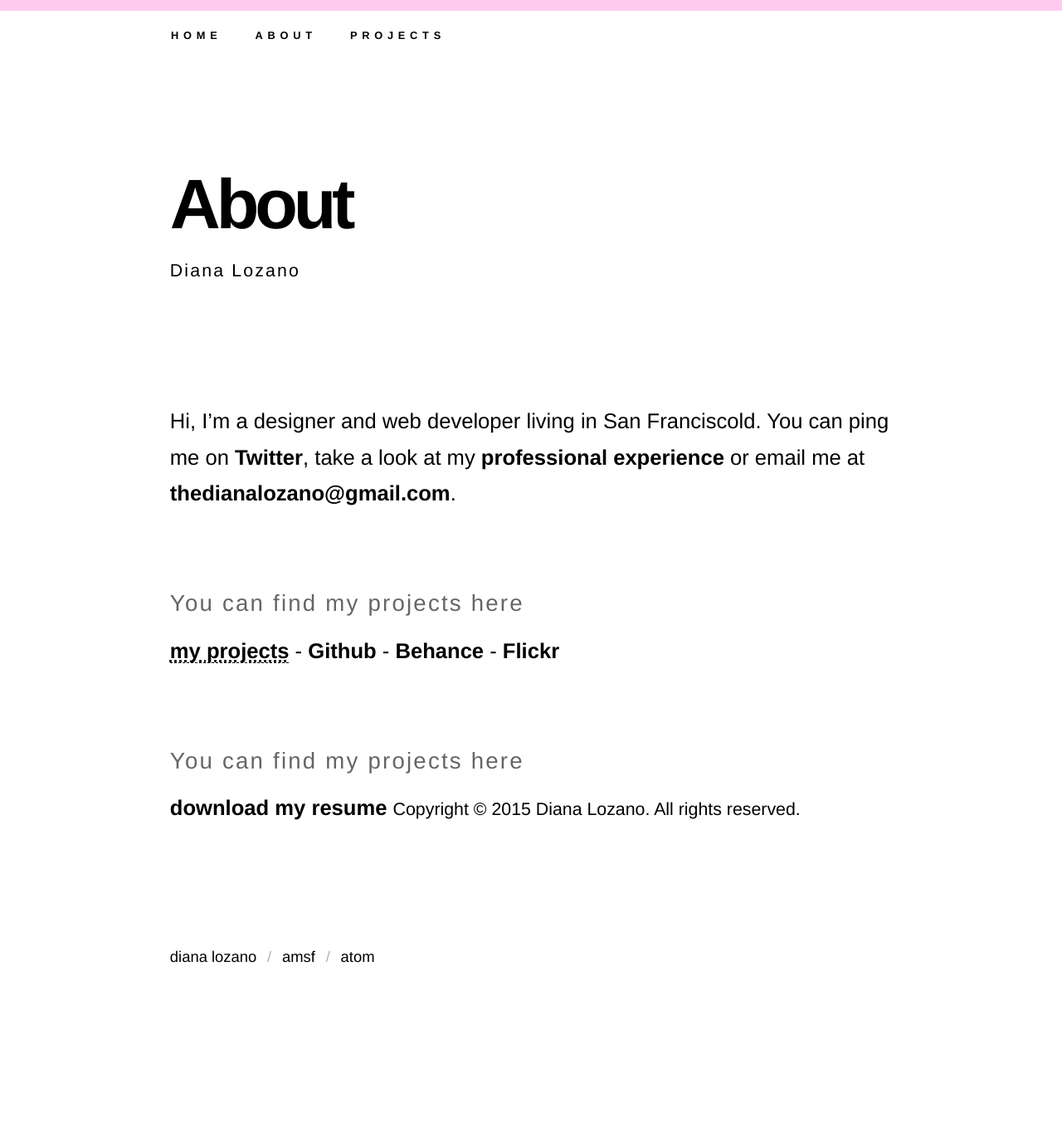
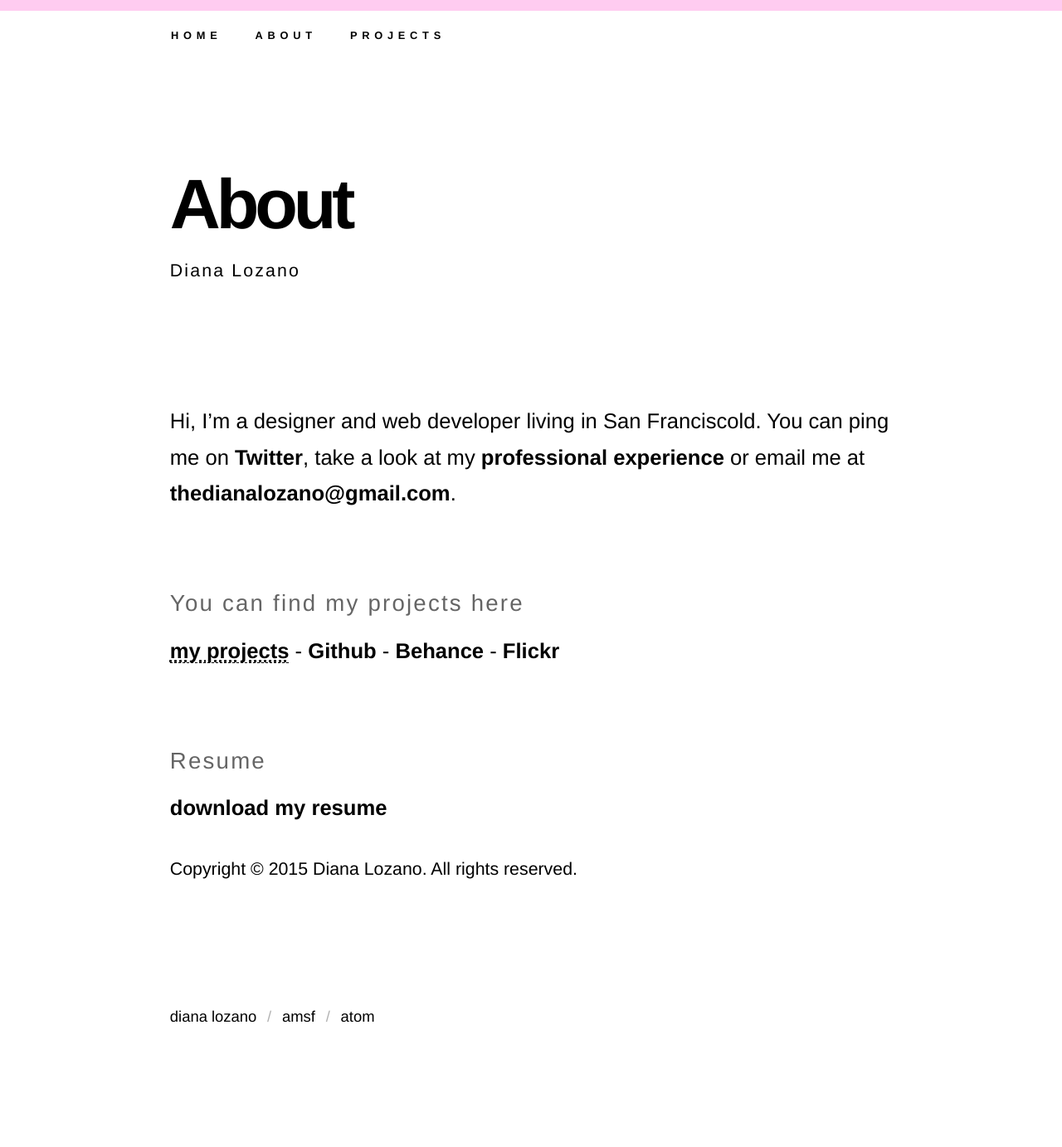
Before and after one commit to cutofmyjib/cutofmyjib.github.io, a Jekyll site: the page built from about.md, in a window 1280 px wide. Shown: the whole page at 83% size. Built offline with Jekyll 4.4.1, drawn with Linux system fonts in a browser that asks for light colours; Markdown is read by kramdown in place of the engine named in the settings; before the commit the page ends 1310 px from its top, so only the background shows below that.

Commit message:
changed res link

```diff
--- a/about.md
+++ b/about.md
@@ -14,6 +14,8 @@ You can ping me on [Twitter](http://twitter.com/bossigner), take a look at my [p
 [Behance](http://www.behance.net/dianalozano) -
 [Flickr](https://www.flickr.com/photos/alltomorrowsconcerts/sets)
 
-## You can find my projects here
-[download my resume](https://github.com/cutofmyjib/cutofmyjib.github.io/tree/master/posts-imgs/ResumeDianaLozano.pdf)
+## Resume
+[download my resume](https://www.dropbox.com/s/ezgn4l84pp7flgk/ResumeDianaLozano.pdf?dl=0)
+
+
 <small>Copyright &copy; 2015 Diana Lozano. All rights reserved.</small>
```
